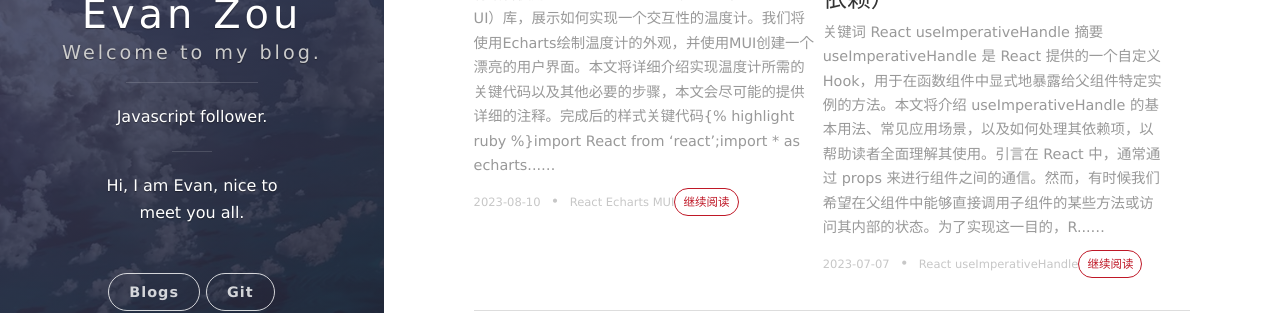
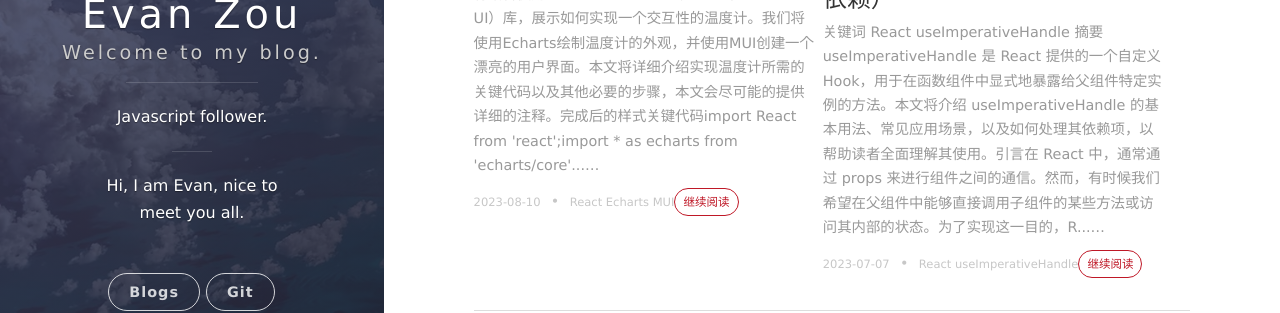
Before and after one commit to Evanzew/Evanzew.github.io, a Jekyll site: the page built from _posts/2023-07-21-react-ResizeObserver-ECharts.markdown, in a window 1280 px wide and 900 px high, scrolled down 3181 px. Shown: the part 305-618 px from the top of the window. Built offline with Jekyll 4.4.1, drawn with Linux system fonts in a browser that asks for light colours; nearby versions of some CDN libraries; comment, search, counter and statistics services are not loaded; some of the changed text lies outside the part shown.

Commit message:
fixed build error

````diff
--- a/_posts/2023-08-10-react-mui-ECharts-temperature-bar.markdown
+++ b/_posts/2023-08-10-react-mui-ECharts-temperature-bar.markdown
@@ -17,7 +17,7 @@ tags:  React Echarts MUI
 
 ### 关键代码
 
-{% highlight ruby %}
+```
 import React from 'react';
 import * as echarts from 'echarts/core';
 import { EChartOption } from '../../EChartOption';
@@ -478,7 +478,7 @@ export default function TemperatureBar() {
   );
 }
 
-{% endhighlight %}
+```
 
 ### 后言
  在本文中，我们使用`React 18`、`Echarts`和`MUI`库展示了如何实现一个交互性的温度计。我们通过创建一个温度计组件，并使用`Echarts`库绘制温度计的外观。使用`MUI`库，我们创建了一个漂亮的用户界面来容纳温度计。如果不使用`MUI`，只需要把`MUI`相关标签改成`HTML`标签即可
````
